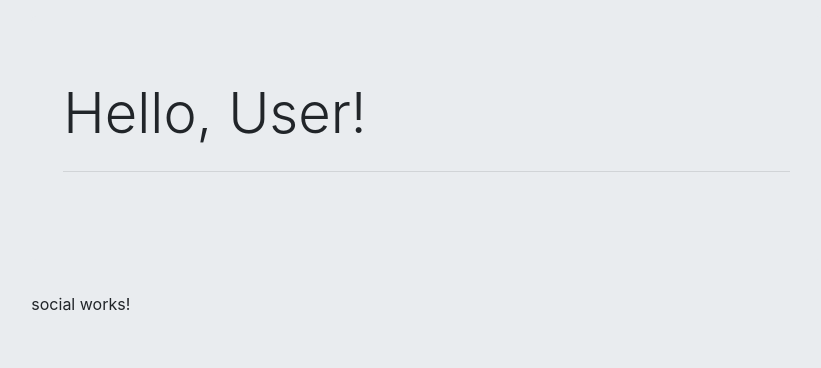
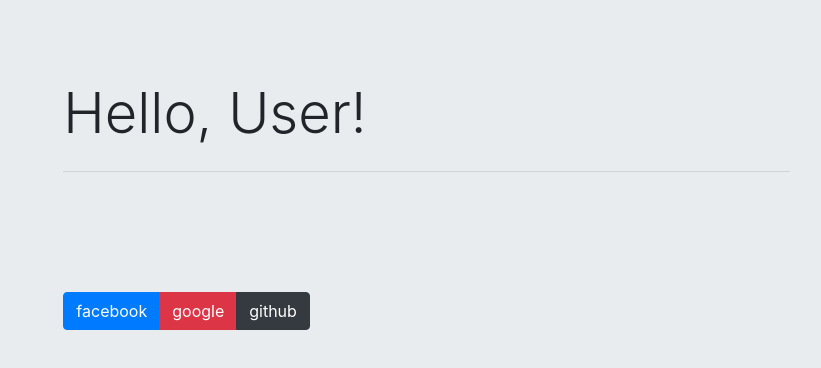
Before and after one commit to terzurumluoglu/State-Management-Firebase-Authentication, an Angular app: page /home in a window 1280 px wide. Shown: the top 368 px of the page, without its empty margins (230-1051 px from the left). Built offline with nearby package versions, Linux system fonts and the light colour scheme.

Commit message:
LoginType
Created LoginType for Social Media Login and etc..

```diff
--- a/src/app/_components/home/social/social.component.html
+++ b/src/app/_components/home/social/social.component.html
@@ -1 +1,4 @@
-<p>social works!</p>
+<div class="btn-group" style="padding-left: 2rem;" role="group" aria-label="Basic example">
+    <button type="button" [class]="loginType.cls" *ngFor="let loginType of loginTypes" [innerText]="loginType.title"
+        (click)="SignIn(loginType.title)"></button>
+</div>
--- a/src/app/_components/home/social/social.component.ts
+++ b/src/app/_components/home/social/social.component.ts
@@ -1,4 +1,5 @@
 import { Component, OnInit } from '@angular/core';
+import { LOGINTYPES } from "../../../_model/login-type";
 
 @Component({
   selector: 'app-social',
@@ -7,9 +8,14 @@
 })
 export class SocialComponent implements OnInit {
 
+  loginTypes: any[] = LOGINTYPES;
   constructor() { }
 
   ngOnInit(): void {
   }
 
+  SignIn(type: string) {
+    console.log(type);
+  }
+
 }
--- /dev/null
+++ b/src/app/_model/login-type.ts
@@ -0,0 +1,20 @@
+enum LoginType {
+    google = 'google',
+    facebook = 'facebook',
+    github = 'github'
+}
+
+export const LOGINTYPES = [
+    {
+        title: LoginType.facebook,
+        cls: 'btn btn-primary'
+    },
+    {
+        title: LoginType.google,
+        cls: 'btn btn-danger'
+    },
+    {
+        title: LoginType.github,
+        cls: 'btn btn-dark'
+    }
+];
```
